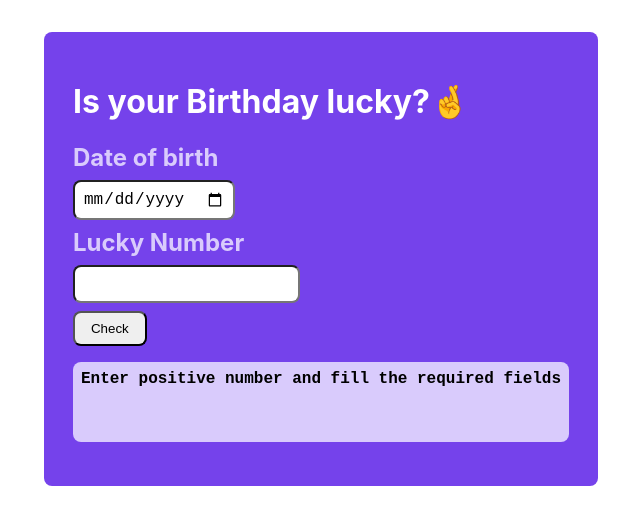
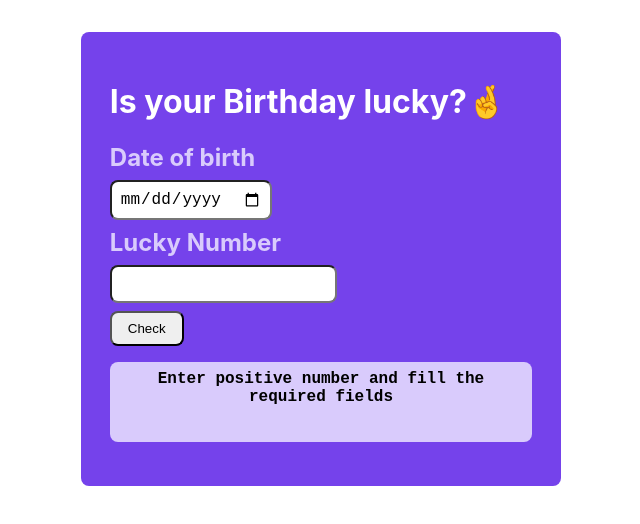
Before and after one commit to Sahil25061999/Is-your-bday-lucky, a plain HTML site: page index.html in a window 1280 px wide. Both pictures are taken after a click on the button "Check". Shown: the whole page, without its empty margins (319-959 px from the left). Drawn offline with Linux system fonts and the light colour scheme.

Commit message:
style changes

```diff
--- a/styles.css
+++ b/styles.css
@@ -14,7 +14,7 @@ body {
 .container {
   display: flex;
   flex-direction: column;
-  width: max-content;
+  max-width: 30rem;
   margin: auto;
   justify-content: center;
   align-items: flex-start;
@@ -51,7 +51,7 @@ button {
   text-align: center;
   font-family: 'Courier New', Courier, monospace;
   font-weight: bold;
-  width: 100%;
+  width: fit-content;
   height: 5rem;
   border-radius: 0.5rem;
   background-color: rgb(217, 203, 252);
```
